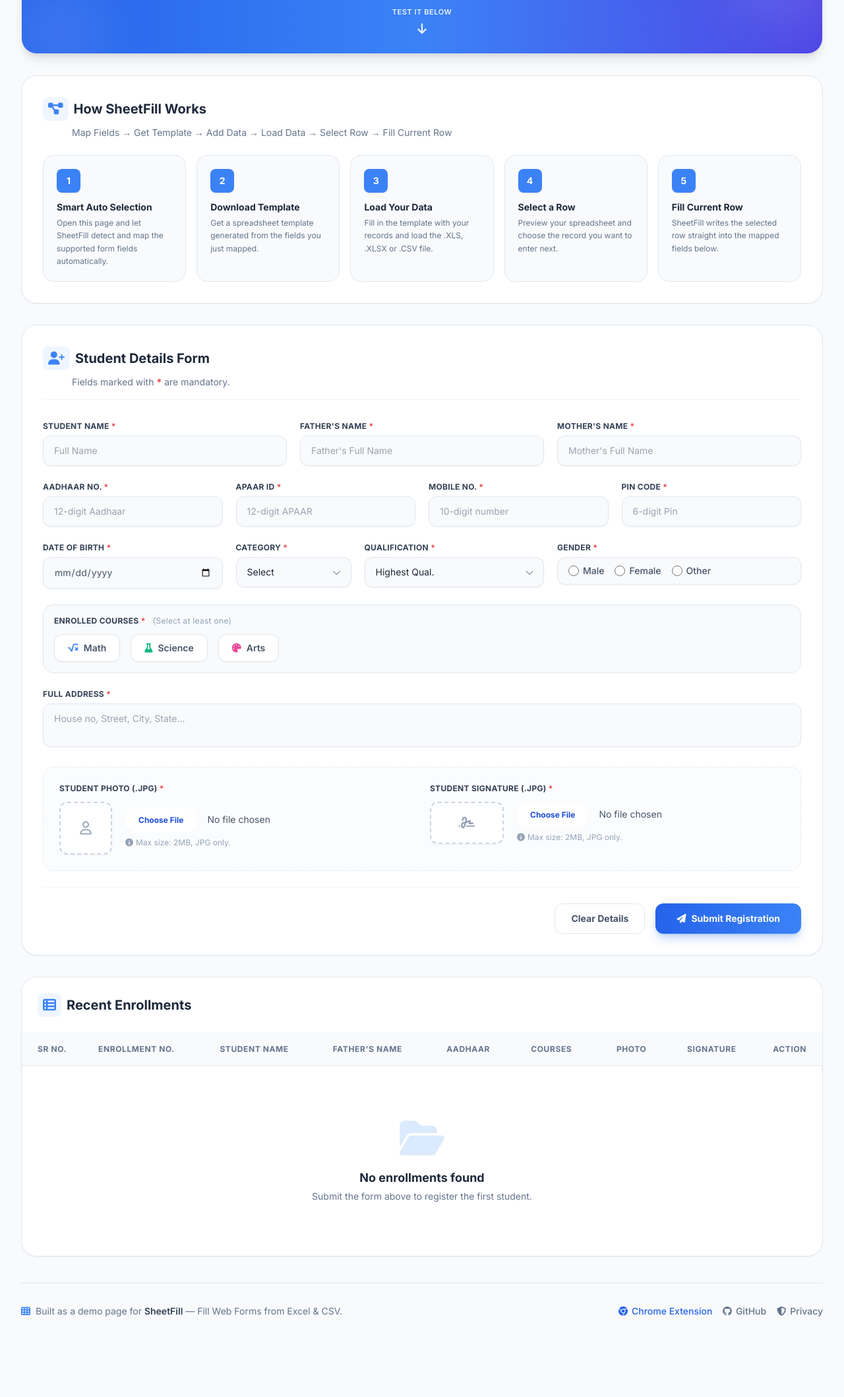
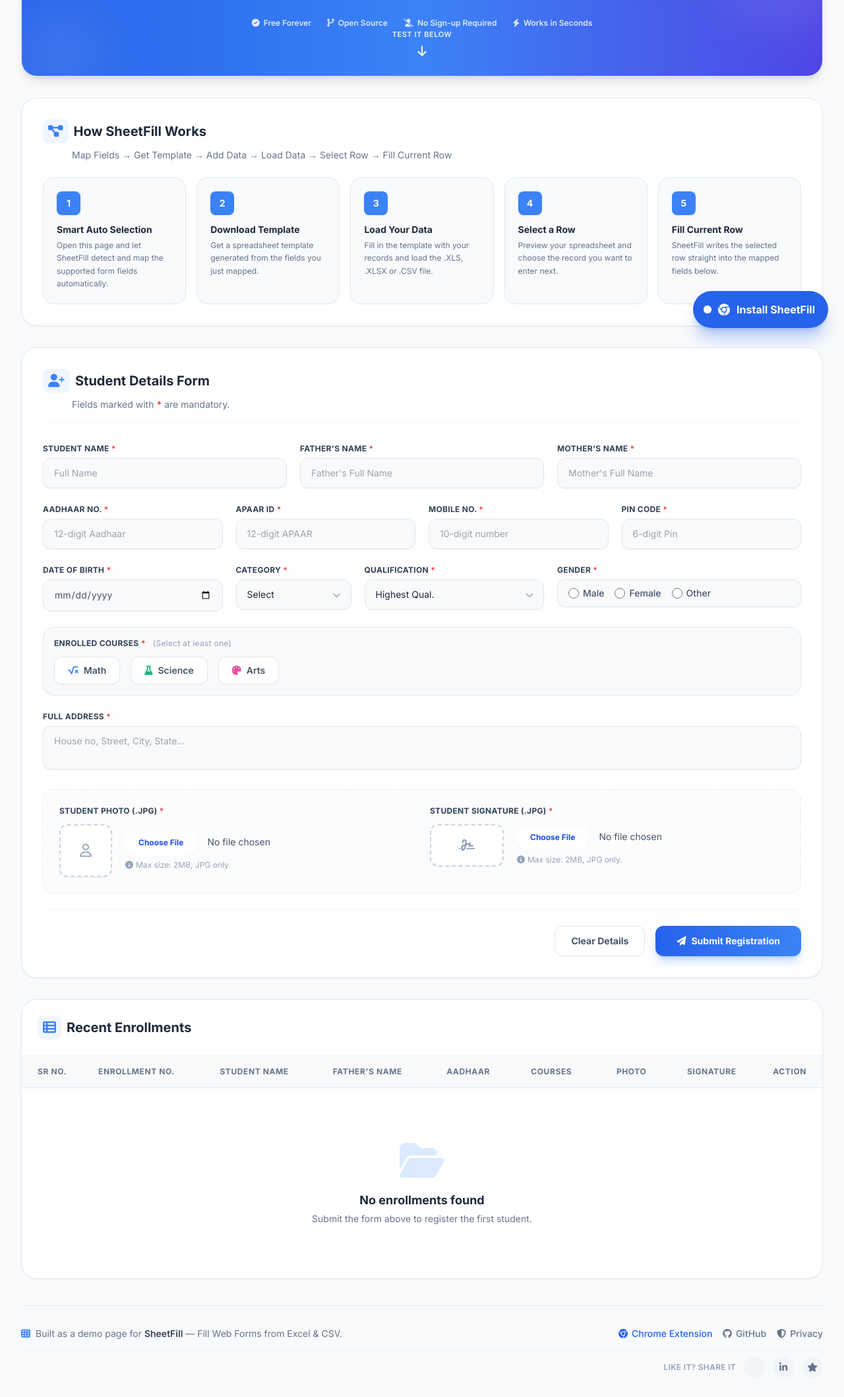
Before and after one commit to rizwansoaib/sheetfill, a plain HTML site: page index.html in a window 1280 px wide. Shown: the part 279-2396 px from the top of the page at 66% size. Before the commit the page ends 2308 px from the top, so only its background shows below. Drawn offline with nearby package versions, Linux system fonts and the light colour scheme.

Commit message:
Add viral hooks and CTAs to README and index.html
README.md:
- Punchy hook tagline and before/after copy-paste comparison table
- Star/Install/Share badges and quick links at the top
- New Installation section (fixes previously broken #-installation anchor)
- 'Spread the Word' CTA section with share links before Contributing

index.html:
- Stronger hook headline in the CTA banner
- Trust strip (Free, Open Source, No sign-up, Works in seconds)
- Floating sticky 'Install SheetFill' button with pulse animation
- Footer share row (X, LinkedIn, GitHub stars)

Co-authored-by: Copilot <223556219+Copilot@users.noreply.github.com>

```diff
--- a/index.html
+++ b/index.html
@@ -106,7 +106,7 @@
                 </div>
                 <div>
                     <h2 class="text-lg md:text-xl font-bold flex items-center gap-2 flex-wrap">
-                        Try SheetFill on this Enrollment Form
+                        Still copy-pasting into this form? There's a faster way.
                         <span class="bg-white/20 text-[11px] uppercase tracking-wide font-semibold px-2 py-0.5 rounded-full">Demo Page</span>
                     </h2>
                     <p class="text-sm text-primary-50/90 mt-1 max-w-xl">
@@ -125,6 +125,14 @@
                     <i class="fa-solid fa-arrow-right text-sm transition-transform duration-300 group-hover:translate-x-1"></i>
                 </a>
             </div>
+        </div>
+
+        <!-- Trust strip -->
+        <div class="relative flex flex-wrap items-center justify-center gap-x-6 gap-y-2 px-6 pb-4 text-[12px] font-semibold text-primary-50/90">
+            <span class="flex items-center gap-1.5"><i class="fa-solid fa-circle-check"></i> Free Forever</span>
+            <span class="flex items-center gap-1.5"><i class="fa-solid fa-code-branch"></i> Open Source</span>
+            <span class="flex items-center gap-1.5"><i class="fa-solid fa-user-slash"></i> No Sign-up Required</span>
+            <span class="flex items-center gap-1.5"><i class="fa-solid fa-bolt"></i> Works in Seconds</span>
         </div>
 
         <!-- Bouncing arrow pointing down at the form -->
@@ -412,7 +420,8 @@
     </main>
 
     <!-- Footer -->
-    <footer class="w-full max-w-7xl mt-10 pt-8 border-t border-slate-200 flex flex-col md:flex-row items-center justify-between gap-4 text-sm text-slate-500">
+    <footer class="w-full max-w-7xl mt-10 pt-8 border-t border-slate-200 flex flex-col gap-4 text-sm text-slate-500">
+        <div class="flex flex-col md:flex-row items-center justify-between gap-4">
             <div class="flex items-center gap-2">
                 <i class="fa-solid fa-table-cells text-primary-500"></i>
                 <span>Built as a demo page for <span class="font-semibold text-slate-700">SheetFill</span> &mdash; Fill Web Forms from Excel &amp; CSV.</span>
@@ -428,7 +437,38 @@
                     <i class="fa-solid fa-shield-halved"></i> Privacy
                 </a>
             </div>
+        </div>
+        <div class="flex items-center justify-center md:justify-end gap-3 pt-2 border-t border-slate-100">
+            <span class="text-xs font-semibold uppercase tracking-wide text-slate-400">Like it? Share it</span>
+            <a href="https://twitter.com/intent/tweet?text=SheetFill%20fills%20web%20forms%20straight%20from%20Excel%2FCSV%20%E2%80%94%20no%20more%20copy-paste%20data%20entry!&url=https://github.com/rizwansoaib/sheetfill"
+               target="_blank" rel="noopener noreferrer"
+               class="w-8 h-8 flex items-center justify-center rounded-full bg-slate-100 hover:bg-slate-900 hover:text-white transition-colors" title="Share on X">
+                <i class="fa-brands fa-x-twitter"></i>
+            </a>
+            <a href="https://www.linkedin.com/sharing/share-offsite/?url=https://github.com/rizwansoaib/sheetfill"
+               target="_blank" rel="noopener noreferrer"
+               class="w-8 h-8 flex items-center justify-center rounded-full bg-slate-100 hover:bg-primary-600 hover:text-white transition-colors" title="Share on LinkedIn">
+                <i class="fa-brands fa-linkedin-in"></i>
+            </a>
+            <a href="https://github.com/rizwansoaib/sheetfill/stargazers"
+               target="_blank" rel="noopener noreferrer"
+               class="w-8 h-8 flex items-center justify-center rounded-full bg-slate-100 hover:bg-amber-400 hover:text-white transition-colors" title="Star on GitHub">
+                <i class="fa-solid fa-star"></i>
+            </a>
+        </div>
     </footer>
+
+    <!-- Floating sticky CTA -->
+    <a href="https://chromewebstore.google.com/detail/sheetfill/lkiabppnfbmbjklabmgleekhhkokaopc"
+       target="_blank" rel="noopener noreferrer"
+       class="group fixed bottom-6 right-6 z-50 flex items-center gap-2.5 bg-primary-600 hover:bg-primary-700 text-white font-bold pl-4 pr-5 py-3.5 rounded-full shadow-xl shadow-primary-600/30 hover:shadow-2xl hover:-translate-y-0.5 transition-all duration-200">
+        <span class="relative flex h-3 w-3">
+            <span class="animate-ping absolute inline-flex h-full w-full rounded-full bg-white opacity-75"></span>
+            <span class="relative inline-flex rounded-full h-3 w-3 bg-white"></span>
+        </span>
+        <i class="fa-brands fa-chrome text-lg"></i>
+        <span class="hidden sm:inline">Install SheetFill</span>
+    </a>
 
     <!-- Dopamine UI/UX Success Popup -->
     <div id="successModalOverlay" class="fixed inset-0 z-[100] hidden bg-slate-900/40 backdrop-blur-sm transition-opacity opacity-0 flex items-center justify-center p-4">
```
Also changed, not shown: 1 other file. Lines whose indentation alone changed are shown as unchanged.
